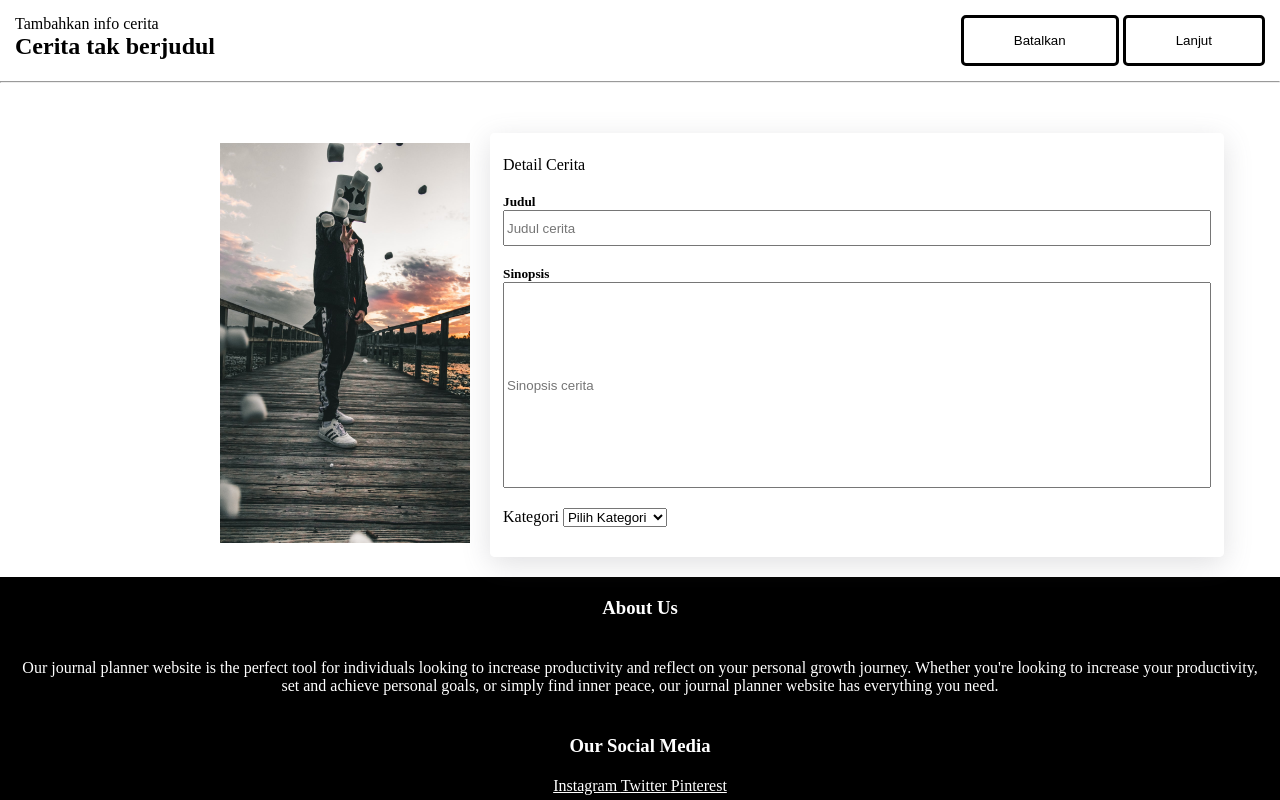
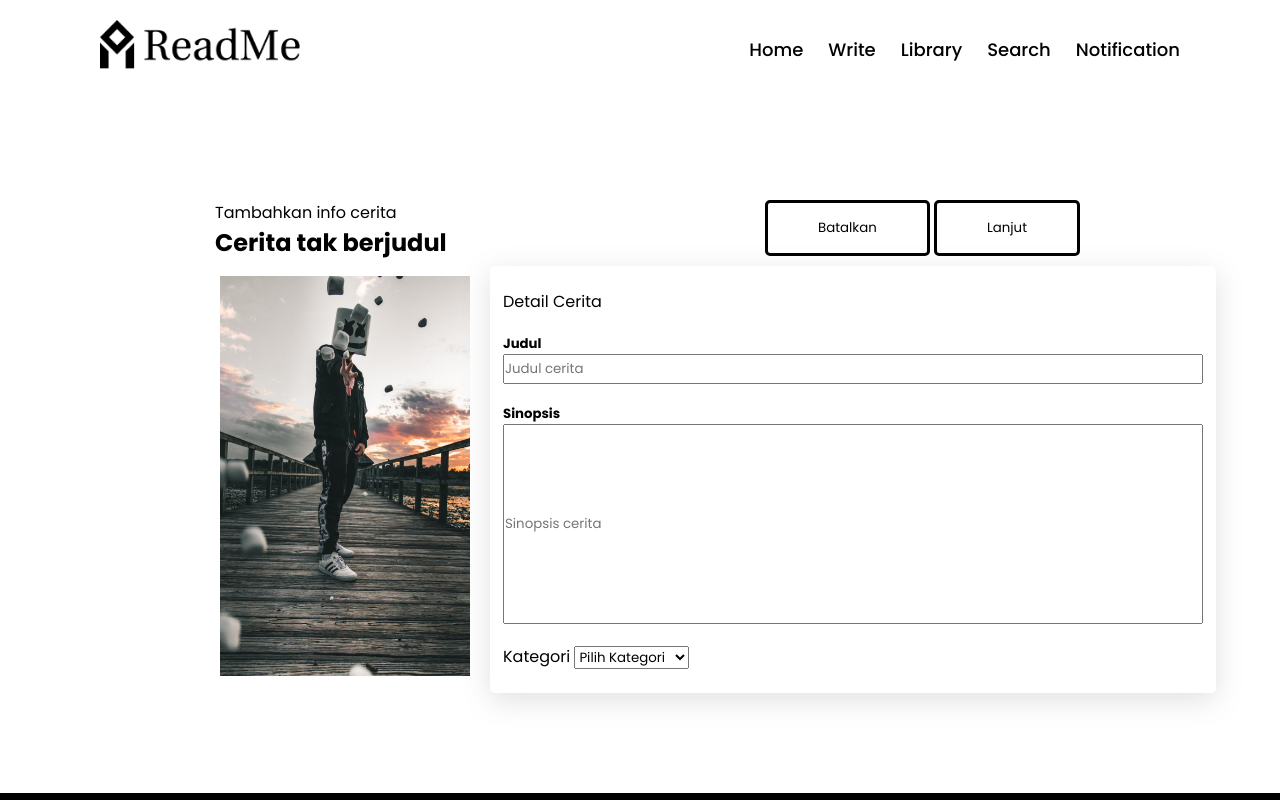
Before and after one commit to naufalazisk/ReadMe-Web, a plain HTML site: page write.html in a window 1280 px wide. Shown: the top 800 px of the page. Drawn offline with Linux system fonts and the light colour scheme.

Commit message:
Write dah bener

```diff
--- a/css/style.css
+++ b/css/style.css
@@ -299,7 +299,7 @@
        display: flex;
        flex-direction: row;
        justify-content: space-between;
-       padding: 15px;
+       padding: 200px 200px 1px 215px;
    }
 
    .write-body {
@@ -308,8 +308,8 @@
        justify-content: space-between;
        margin-left: 200px;
        margin-right: 200px;
-       margin-top: 50px;
-       margin-bottom: 20px;
+       margin-top: 5px;
+       margin-bottom: 100px;
    }
 
    .write-img {
--- a/write.html
+++ b/write.html
@@ -5,11 +5,55 @@
     <meta http-equiv="X-UA-Compatible" content="IE=edge">
     <meta name="viewport" content="width=device-width, initial-scale=1.0">
     <link rel="stylesheet" href="css/style.css">
+    <link rel="stylesheet" href="css/styleNav.css">
     <title>Tulis Cerita</title>
 </head>
 <body>
     <!-- Navbar -->
-    <nav>
+    <nav class="navbar">
+        <img src="image/ReadMe_Logo.png" class="logo"/>
+        <div class="content">
+          <ul class="menu-list">
+            <div class="icon cancel-btn">
+              <i class="fas fa-times"></i>
+            </div>
+            <li><a href="#">Home</a></li>
+            <li><a href="#">Write</a></li>
+            <li><a href="#">Library</a></li>
+            <li><a href="#">Search</a></li>
+            <li><a href="#">Notification</a></li>
+          </ul>
+          <div class="icon menu-btn">
+            <i class="fas fa-bars"></i>
+          </div>
+        </div>
+      </nav>
+
+      <script>
+        const body = document.querySelector("body");
+        const navbar = document.querySelector(".navbar");
+        const menu = document.querySelector(".menu-list");
+        const menuBtn = document.querySelector(".menu-btn");
+        const cancelBtn = document.querySelector(".cancel-btn");
+        menuBtn.onclick = ()=>{
+          menu.classList.add("active");
+          menuBtn.classList.add("hide");
+          cancelBtn.classList.add("show");
+          body.classList.add("disabledScroll");
+        }
+        cancelBtn.onclick = ()=>{
+          menu.classList.remove("active");
+          menuBtn.classList.remove("hide");
+          cancelBtn.classList.remove("show");
+          body.classList.remove("disabledScroll");
+        }
+
+        window.onscroll = ()=>{
+          this.scrollY > 20 ? navbar.classList.add("sticky") : navbar.classList.remove("sticky");
+        }
+      </script>
+
+    <div>
         <div class="write-nav">
             <div>
                 <p>Tambahkan info cerita</p>
@@ -20,8 +64,8 @@
                 <button>Lanjut</button>
             </div>
         </div>
-    </nav>
-    <hr>
+    </div>
+
     <!-- Body -->
     <div class="write-body">
         <div class="write-img">
```
